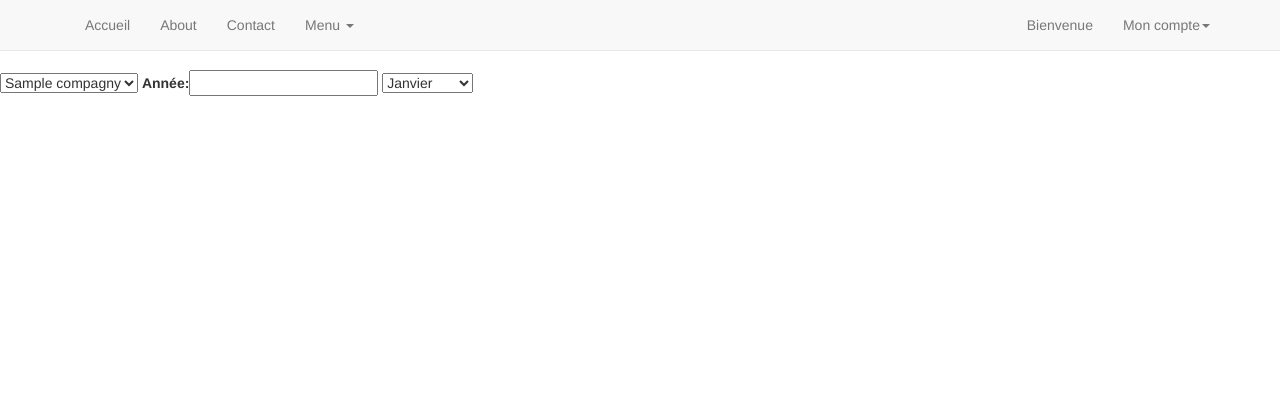
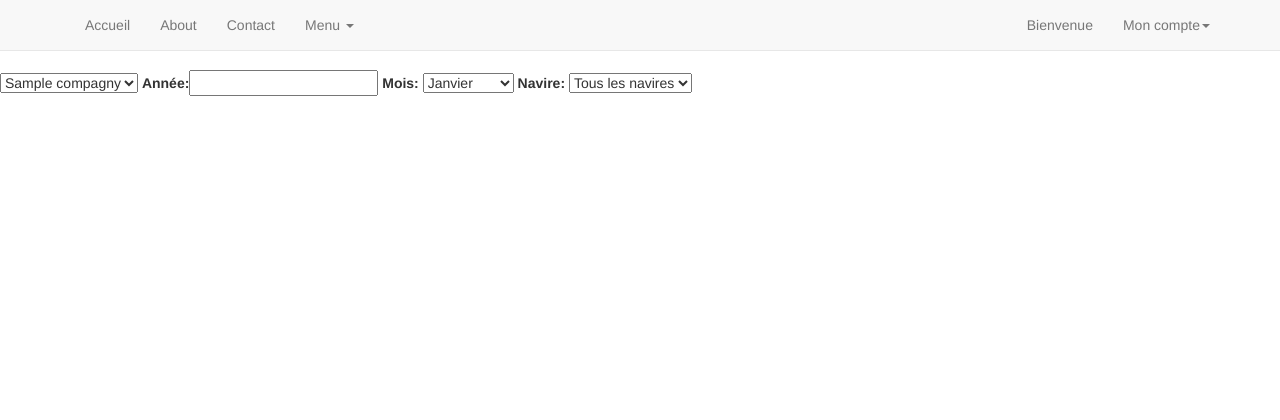
Before and after one commit to marcbal/24IUTInfoWeb, a PHP site: the page made by application/vue/stat/index.php in a window 1280 px wide. Shown: the top 420 px of the page. Run offline with PHP 8.4, Linux system fonts and the light colour scheme; tables that the repository leaves empty hold one stand-in row (values such as "Sample post"); the template is opened without the code that fills it: most values are stand-ins (such as "Sample title", 1, 10 or a date in 2020); data that the repository does not hold is empty; some libraries are stand-ins or nearby versions.

Commit message:
ajout navire et escale

```diff
--- a/application/vue/stat/index.php
+++ b/application/vue/stat/index.php
@@ -14,7 +14,8 @@
     <?php } ?>
 </select>
 <label for="annee">Année:</label><input id="annee" name="annee" type="num" />
-<select>
+<label for="mois">Mois:</label>
+<select name="mois">
     <option value="1">Janvier</option>
     <option value="2">Février</option>
     <option value="3">Mars</option>
@@ -28,3 +29,19 @@
     <option value="11">Novembre</option>
     <option value="12">Décembre</option>
 </select>
+<label for="navire">Navire:</label>
+<select name="navire">
+    <option value="tous">Tous les navires</option>
+    <?php foreach($navires as $navire){
+        ?>
+        <option value="<?php echo $navire->getId();?>" ><?php  echo $navire->nom ?></option>
+    <?php } ?>
+</select>
+<div style="display: none">
+    <select name="escale">
+        <?php foreach($escales as $escale){
+            ?>
+            <option value="<?php echo $escale->getId();?>" ><?php  echo $escale->date_entree." ".$escale->date_sortie ?></option>
+        <?php } ?>
+    </select>
+</div>
```
